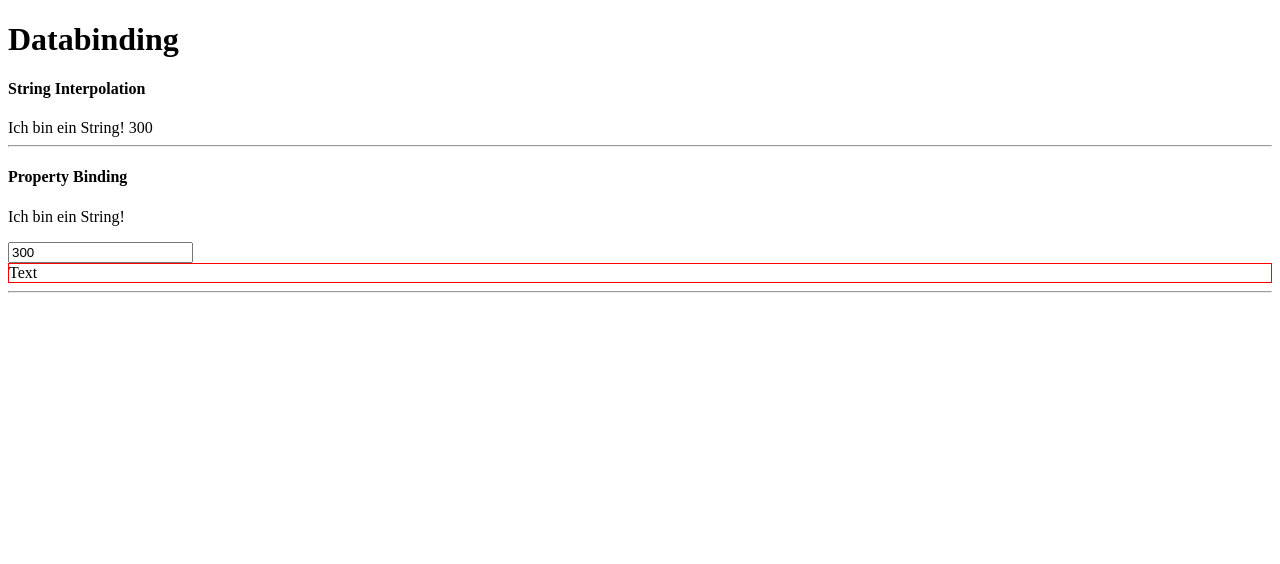
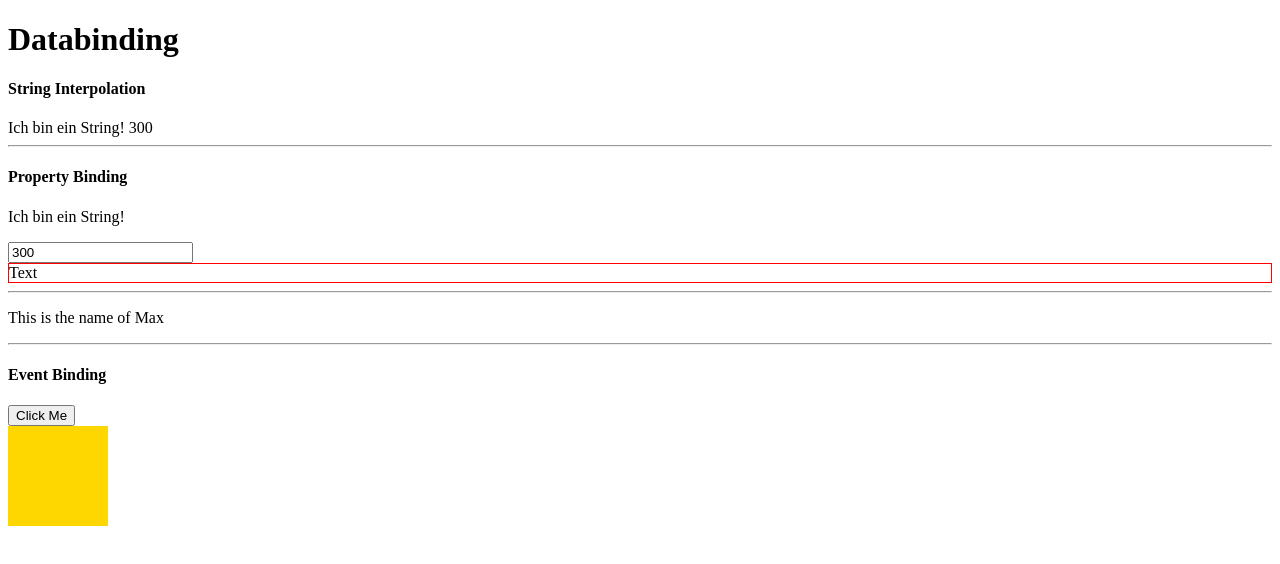
Before and after one commit to Ph1L42/AngularGuide, an Angular app: page / in a window 1280 px wide. Shown: the top 564 px of the page. Built offline with nearby package versions, Linux system fonts and the light colour scheme.

Commit message:
Databinding

```diff
--- a/src/app/app.module.ts
+++ b/src/app/app.module.ts
@@ -3,12 +3,16 @@ import { BrowserModule } from '@angular/platform-browser';
 
 import { AppComponent } from './app.component';
 import { DatabindingComponent } from './databinding/databinding.component';
+import { PropertyBindingComponent } from './databinding/property-binding-component';
+import { EventBindingComponent } from './databinding/event-binding.component'
 
 
 @NgModule({
   declarations: [
     AppComponent,
     DatabindingComponent,
+    PropertyBindingComponent,
+    EventBindingComponent,
   ],
   imports: [
     BrowserModule
--- a/src/app/databinding/databinding.component.html
+++ b/src/app/databinding/databinding.component.html
@@ -8,7 +8,13 @@
     <input type="text" [value]="aNumber">
 </div>
 
-<div [ngClass]="{'red-border': true}">
+<div [ngClass]="{'red-border': attachClass}">
     Text
 </div>
 <hr>
+<app-property-binding
+[name]="'Max'"></app-property-binding>
+<hr>
+<h4>Event Binding</h4>
+<button (click)="onClick($event)">Click Me</button>
+<app-event-binding (clicked)="aString = $event"></app-event-binding>
--- a/src/app/databinding/databinding.component.ts
+++ b/src/app/databinding/databinding.component.ts
@@ -16,4 +16,9 @@ export class DatabindingComponent{
       this.attachClass = true;
     }, 3000)
   }
+
+  onClick(event: Event){
+    alert("SIUUUUUU");
+    console.log(event);
+  }
 }
--- /dev/null
+++ b/src/app/databinding/event-binding.component.ts
@@ -0,0 +1,25 @@
+import{Component, EventEmitter, Output} from '@angular/core';
+
+@Component({
+    selector: 'app-event-binding',
+    template: `
+    <div (click)="onClick()"></div>
+    `,
+    styles: [`
+    div {
+        width: 100px;
+        height: 100px;
+        background-color: gold;
+    }
+    `]
+})
+
+export class EventBindingComponent{
+
+    @Output() clicked = new EventEmitter<string>();
+
+    onClick(){
+        this.clicked.emit('Neues SIUUUUU');
+    }
+
+}
--- /dev/null
+++ b/src/app/databinding/property-binding-component.ts
@@ -0,0 +1,16 @@
+import { Component, Input } from '@angular/core';
+
+@Component({
+    selector: 'app-property-binding',
+    template: `
+    <p>
+        This is the name of {{name}}
+    </p>
+    `,
+    styles: []
+})
+
+export class PropertyBindingComponent{
+    @Input() name: string;
+
+}
--- a/tsconfig.json
+++ b/tsconfig.json
@@ -5,7 +5,7 @@
     "baseUrl": "./",
     "outDir": "./dist/out-tsc",
     "forceConsistentCasingInFileNames": true,
-    "strict": true,
+    "strict": false,
     "noImplicitOverride": true,
     "noPropertyAccessFromIndexSignature": true,
     "noImplicitReturns": true,
@@ -24,6 +24,7 @@
     ]
   },
   "angularCompilerOptions": {
+    "strictPropertyInitialization": false,
     "enableI18nLegacyMessageIdFormat": false,
     "strictInjectionParameters": true,
     "strictInputAccessModifiers": true,
```
